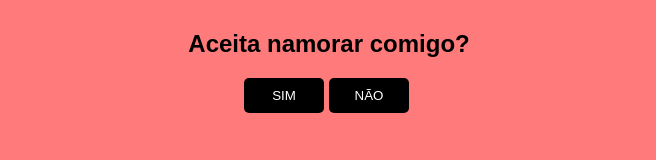
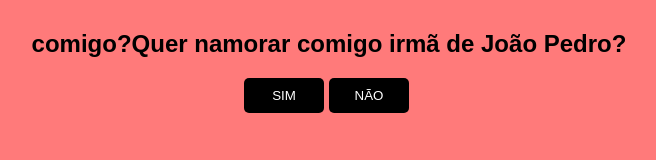
Before and after one commit to Yohendev/Namora-comigo-, a plain HTML site: page index.html in a window 1280 px wide. Shown: the whole page, without its empty margins (321-977 px from the left). Drawn offline with Linux system fonts and the light colour scheme.

Commit message:
Update index.html

```diff
--- a/index.html
+++ b/index.html
@@ -8,12 +8,12 @@ Tutorial: https://www.youtube.com/watch?v=zxxB9SFh9p4
     <meta charset="UTF-8">
     <meta http-equiv="X-UA-Compatible" content="IE=edge">
     <meta name="viewport" content="width=device-width, initial-scale=1.0">
-    <title>Quer namorar comigo irmã de João Pedro?</title>
+    <title>Aceita namorar comigo?</title>
 </head>
 
 <body>
     <div id="conteudo">
-        <h2>Aceita namorar comigo?</h2>
+        <h2>comigo?Quer namorar comigo irmã de João Pedro?</h2>
         <div style="margin: auto;width: 170px;">
             <button style="position: fixed;display: block;" class="btn" onclick="sim()">SIM</button>
             <button class="btn" onclick="desvia(this)" onmouseover="desvia(this)" style="position: absolute;">NÃO</button>
```
